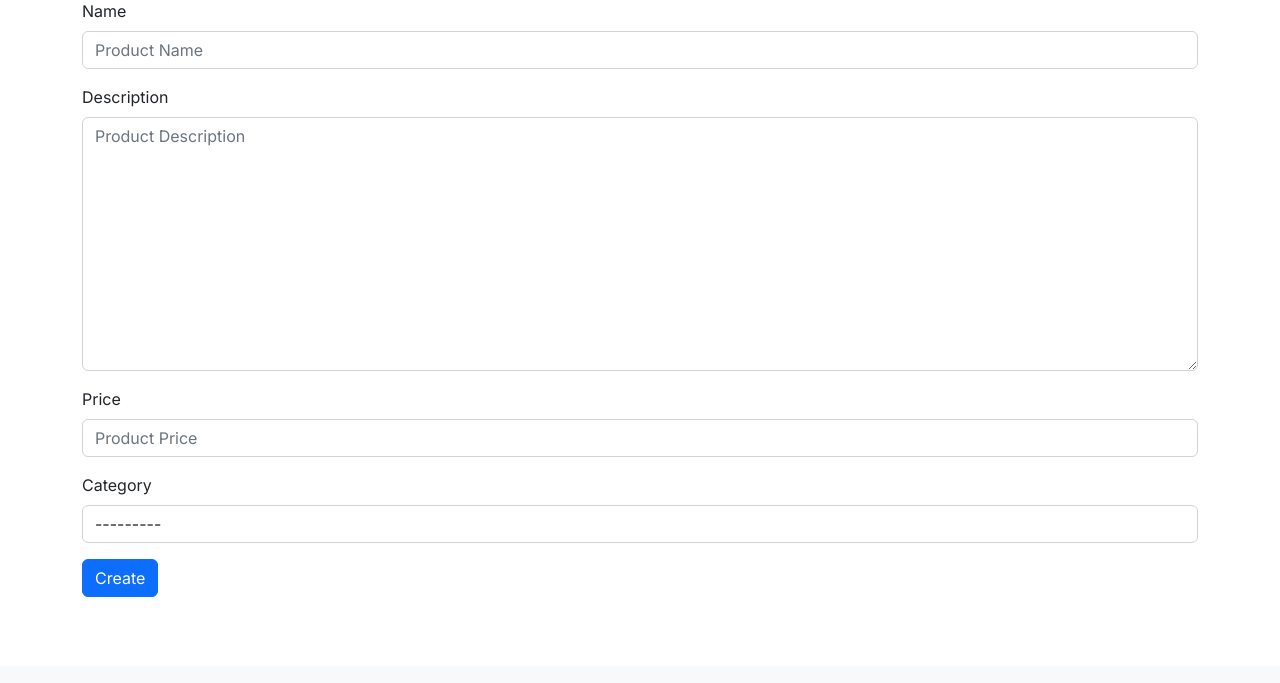
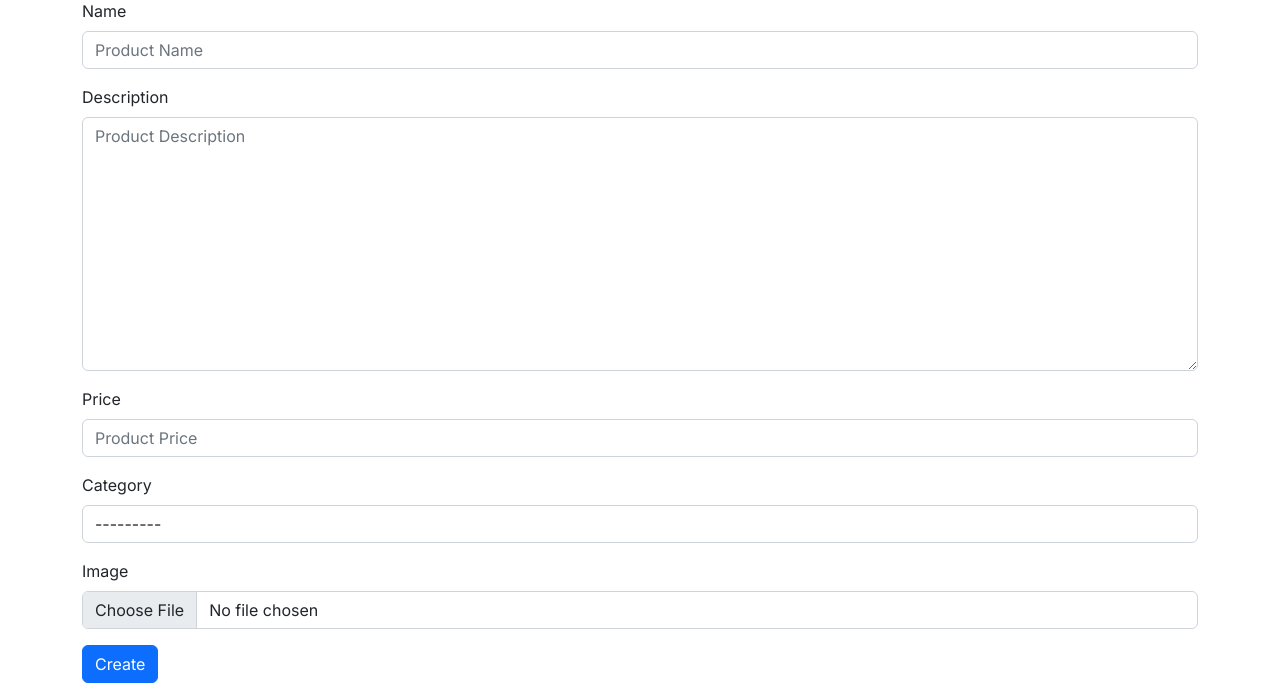
Before and after one commit to ferdyhape/Django_Product_Management, a Django app: page /products/create/ in a window 1280 px wide. Shown: the part 134-817 px from the top of the page. Before the commit the page ends 731 px from the top, so only its background shows below. Run offline with Django 4.2, Linux system fonts and the light colour scheme; the visitor is signed in with stand-in values (Sample User, id 1); data that the repository does not hold is empty.

Commit message:
update product model add image field and fix the feature

```diff
--- a/product/forms.py
+++ b/product/forms.py
@@ -5,7 +5,7 @@ from .models import Product
 class ProductForm(forms.ModelForm):
     class Meta:
         model = Product
-        fields = ["name", "description", "price", "category"]
+        fields = ["name", "description", "price", "category", "image"]
         widgets = {
             "name": forms.TextInput(
                 attrs={
@@ -35,4 +35,11 @@ class ProductForm(forms.ModelForm):
                     "id": "category",
                 }
             ),
+            "image": forms.FileInput(
+                attrs={
+                    "class": "form-control",
+                    "placeholder": "Product Image",
+                    "id": "image",
+                }
+            ),
         }
--- a/product/models.py
+++ b/product/models.py
@@ -15,6 +15,12 @@ class Product(models.Model):
         on_delete=models.CASCADE,
         validators=[validators.validate_category],
     )
+    image = models.ImageField(
+        upload_to="products",
+        validators=[validators.validate_image],
+        null=True,
+        blank=True,
+    )
     created_at = models.DateTimeField(auto_now_add=True)
     updated_at = models.DateTimeField(auto_now=True)
 
--- a/product/templates/product/create.html
+++ b/product/templates/product/create.html
@@ -6,7 +6,7 @@
 <h4 class="my-4">Update Product</h4>
 {% endif %}
 
-<form method="post">
+<form method="post" enctype="multipart/form-data">
     {% csrf_token %}
     {% for field in product_form %}
     <div class="mb-3">
--- a/product/urls.py
+++ b/product/urls.py
@@ -4,7 +4,6 @@ from django.views.generic import ListView
 from django.contrib.auth.decorators import login_required
 
 urlpatterns = [
-    # path("products/", views.index, name="products"),
     path(
         "products/",
         login_required(
--- a/product/validators.py
+++ b/product/validators.py
@@ -19,3 +19,8 @@ def validate_price(value):
 def validate_category(value):
     if value == None:
         raise ValidationError("Category must be selected")
+
+
+def validate_image(value):
+    if value == None:
+        raise ValidationError("Image must be selected")
--- a/product/views.py
+++ b/product/views.py
@@ -1,62 +1,67 @@
-from django.shortcuts import render
+from django.shortcuts import render, get_object_or_404
 from .models import Product
 from . import forms
 from django.views import View
 from django.http import HttpResponseRedirect
-
-
-def index(request):
-    products = Product.objects.all()
-    return render(
-        request,
-        "product/index.html",
-        {
-            "title": "Product Management",
-            "products": products,
-        },
-    )
+import uuid
+import os
 
 
 def create(request):
-    product_form = forms.ProductForm(request.POST or None)
     if request.method == "POST":
+        product_form = forms.ProductForm(request.POST, request.FILES)
         if product_form.is_valid():
+            product = product_form.save(commit=False)
+
+            if "image" in request.FILES:
+                random_image_name = str(uuid.uuid4())
+                image_extension = str(request.FILES["image"]).split(".")[-1].lower()
+                new_image_name = f"{random_image_name}.{image_extension}"
+                product.image.name = new_image_name
+
             product_form.save()
             return HttpResponseRedirect("/products/")
+    else:
+        product_form = forms.ProductForm()
 
-    return render(
-        request,
-        "product/create.html",
-        {
-            "title": "Create Product",
-            "product_form": product_form,
-            "error": product_form.errors,
-        },
-    )
+    context = {
+        "title": "Create Product",
+        "product_form": product_form,
+        "error": product_form.errors,
+    }
+    return render(request, "product/create.html", context)
 
 
 def update(request, product_id):
-    product = Product.objects.get(id=product_id)
-    product_form = forms.ProductForm(request.POST or None, instance=product)
+    product = get_object_or_404(Product, id=product_id)
 
     if request.method == "POST":
+        product_form = forms.ProductForm(request.POST, request.FILES, instance=product)
         if product_form.is_valid():
-            product_form.save()
+            updated_product = product_form.save(commit=False)
+
+            if "image" in request.FILES:
+                random_image_name = str(uuid.uuid4())
+                image_extension = str(request.FILES["image"]).split(".")[-1].lower()
+                new_image_name = f"{random_image_name}.{image_extension}"
+                updated_product.image.name = new_image_name
+
+            updated_product.save()
             return HttpResponseRedirect("/products/")
+    else:
+        product_form = forms.ProductForm(instance=product)
 
-    return render(
-        request,
-        "product/create.html",
-        {
-            "title": "Update Product",
-            "product_form": product_form,
-            "error": product_form.errors,
-        },
-    )
+    context = {
+        "title": "Update Product",
+        "product_form": product_form,
+        "error": product_form.errors,
+    }
+    return render(request, "product/create.html", context)
 
 
 def delete(request, product_id):
     product = Product.objects.get(id=product_id)
+    product.image.delete()
     product.delete()
     return HttpResponseRedirect("/products/")
 
--- a/product_management/urls.py
+++ b/product_management/urls.py
@@ -3,6 +3,8 @@ from django.urls import path, include
 from django.views.generic import TemplateView, RedirectView
 from . import views
 from django.contrib.auth.decorators import login_required
+from django.conf import settings
+from django.conf.urls.static import static
 
 urlpatterns = [
     path("admin/", admin.site.urls),
@@ -39,3 +41,6 @@ urlpatterns = [
     path("", include("product.urls")),
     path("", include("category.urls")),
 ]
+
+if settings.DEBUG:
+    urlpatterns += static(settings.MEDIA_URL, document_root=settings.MEDIA_ROOT)
```
Also changed, not shown: category/migrations/0003_alter_category_name.py (added), product/migrations/0003_product_image_alter_product_category_and_more.py (added), 1 other file. Lines whose indentation alone changed are shown as unchanged.
